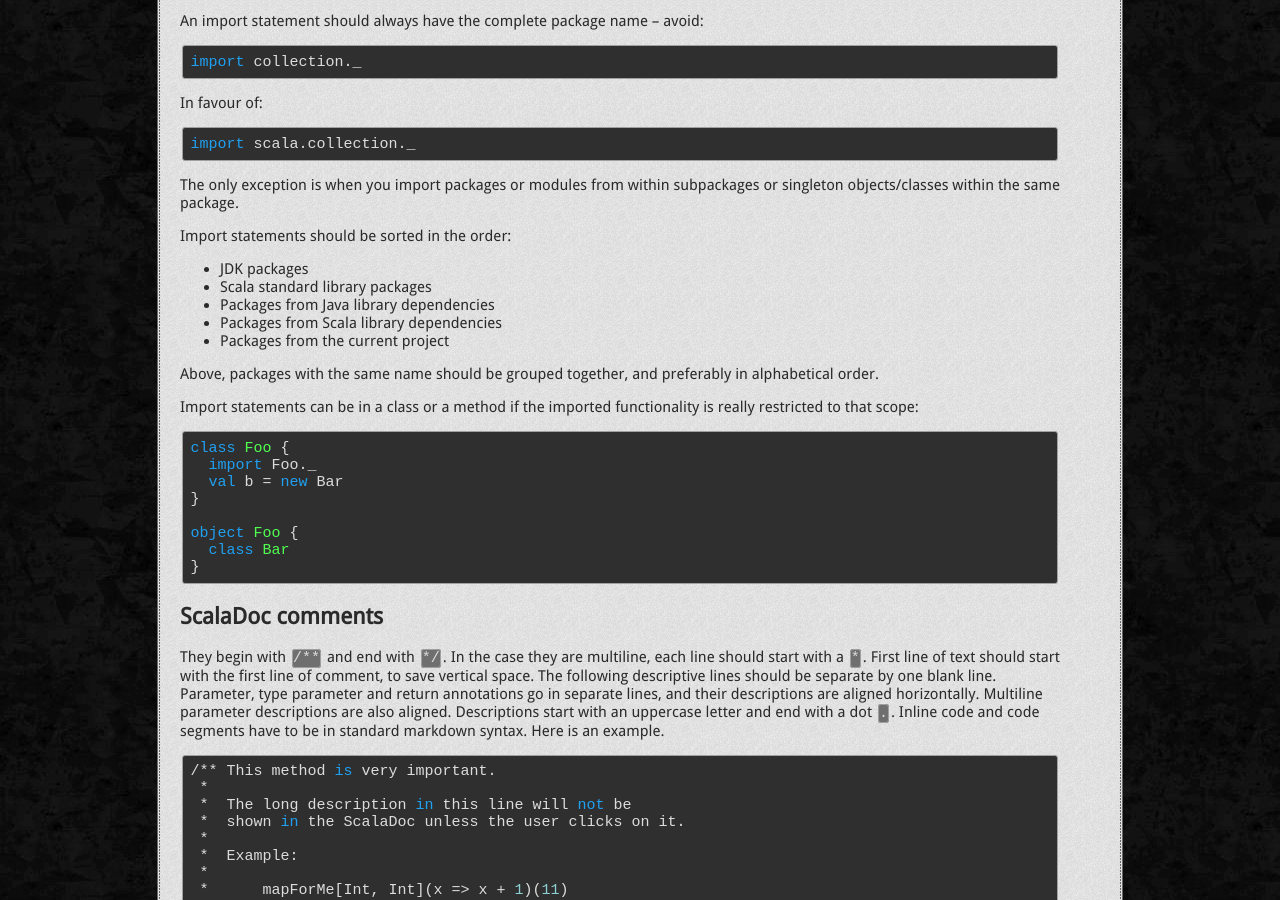
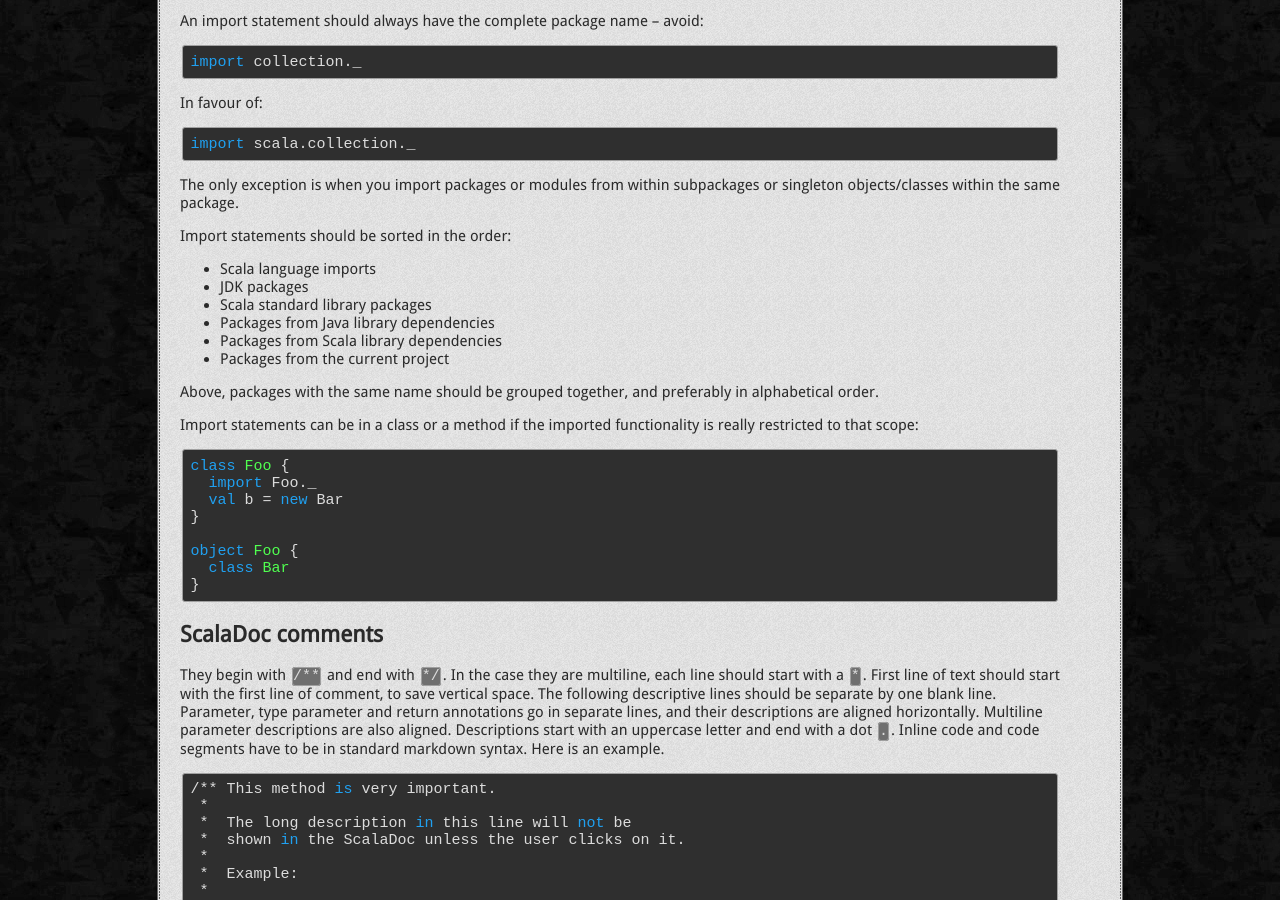
Before and after one commit to storm-enroute/storm-enroute.github.io, a Jekyll site: the page built from home/styleguide.md, in a window 1280 px wide and 900 px high, scrolled down 2330 px. Built offline with Jekyll 4.4.1, drawn with Linux system fonts in a browser that asks for light colours.

Commit message:
Update styleguide.md

```diff
--- a/home/styleguide.md
+++ b/home/styleguide.md
@@ -146,6 +146,7 @@ In favour of:
 The only exception is when you import packages or modules from within subpackages or singleton objects/classes within the same package.
 
 Import statements should be sorted in the order:
+- Scala language imports
 - JDK packages
 - Scala standard library packages
 - Packages from Java library dependencies
```
